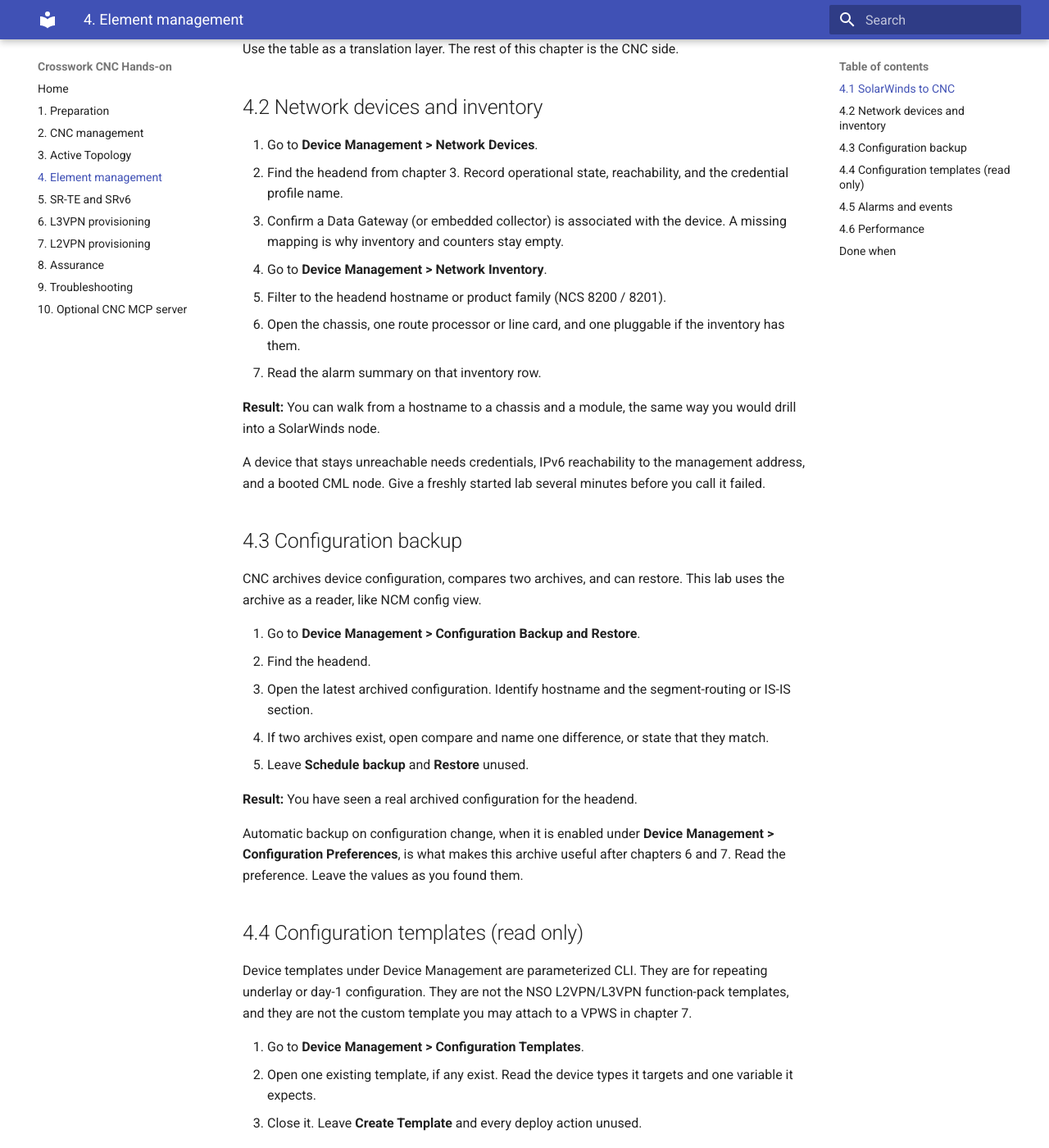
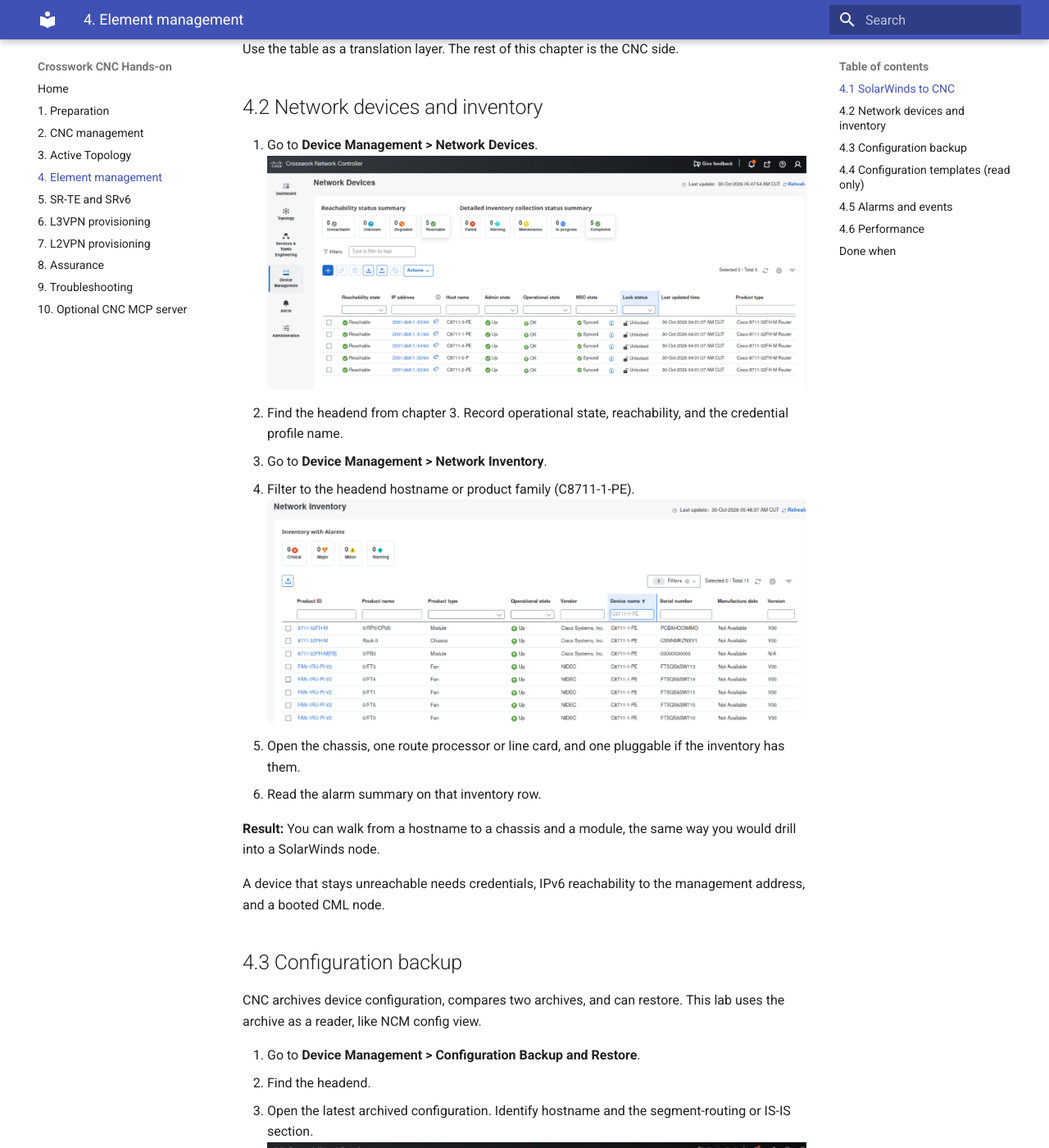
Before and after one commit to hitakaha/cnc-hands-on, an MkDocs documentation site: the page built from docs/04-element-management.md, in a window 1280 px wide and 1400 px high, scrolled down 1164 px. Shown: the whole window at 82% size. Built offline with MkDocs 1.6.1 and Material for MkDocs 9.7.7, drawn with Linux system fonts in a browser that asks for light colours; some of the changed text lies outside the part shown.

Commit message:
update chapter 3 and 4

```diff
--- a/docs/04-element-management.md
+++ b/docs/04-element-management.md
@@ -25,16 +25,17 @@
 ## 4.2 Network devices and inventory
 
 1. Go to **Device Management > Network Devices**.
+![dcloud](img/04/01-network-devices.png)
 2. Find the headend from chapter 3. Record operational state, reachability, and the credential profile name.
-3. Confirm a Data Gateway (or embedded collector) is associated with the device. A missing mapping is why inventory and counters stay empty.
-4. Go to **Device Management > Network Inventory**.
-5. Filter to the headend hostname or product family (NCS 8200 / 8201).
-6. Open the chassis, one route processor or line card, and one pluggable if the inventory has them.
-7. Read the alarm summary on that inventory row.
+3. Go to **Device Management > Network Inventory**.
+4. Filter to the headend hostname or product family (C8711-1-PE).
+![dcloud](img/04/02-network-inventory.png)
+5. Open the chassis, one route processor or line card, and one pluggable if the inventory has them.
+6. Read the alarm summary on that inventory row.
 
 **Result:** You can walk from a hostname to a chassis and a module, the same way you would drill into a SolarWinds node.
 
-A device that stays unreachable needs credentials, IPv6 reachability to the management address, and a booted CML node. Give a freshly started lab several minutes before you call it failed.
+A device that stays unreachable needs credentials, IPv6 reachability to the management address, and a booted CML node.
 
 ## 4.3 Configuration backup
 
@@ -43,12 +44,14 @@
 1. Go to **Device Management > Configuration Backup and Restore**.
 2. Find the headend.
 3. Open the latest archived configuration. Identify hostname and the segment-routing or IS-IS section.
+![dcloud](img/04/03-config.png)
 4. If two archives exist, open compare and name one difference, or state that they match.
 5. Leave **Schedule backup** and **Restore** unused.
 
 **Result:** You have seen a real archived configuration for the headend.
 
 Automatic backup on configuration change, when it is enabled under **Device Management > Configuration Preferences**, is what makes this archive useful after chapters 6 and 7. Read the preference. Leave the values as you found them.
+![dcloud](img/04/04-config-preference.png)
 
 ## 4.4 Configuration templates (read only)
 
@@ -56,20 +59,36 @@
 
 1. Go to **Device Management > Configuration Templates**.
 2. Open one existing template, if any exist. Read the device types it targets and one variable it expects.
-3. Close it. Leave **Create Template** and every deploy action unused.
+3. Configuration templates can be used to execute a set of commands. Create a new template and put following values.
+    - Name: collect-outputs
+    - Enable "Read template for troubleshooting"
+    - Authorization: admin
+![dcloud](img/04/05-template1.png)
+4. Select "Cisco 8711-32FH" as a device type.
+![dcloud](img/04/06-template2.png)
+5. No input for Define variable, just click Next
+![dcloud](img/04/07-template3.png)
+6. Put show commands in Configure template script
+![dcloud](img/04/08-template4.png)
+7. Deploy created template
+![dcloud](img/04/09-template5.png)
+8. Go to Jobs to see the progress.
+![dcloud](img/04/10-template6.png)
 
-**Result:** You can explain this store versus the NSO service template.
+
 
 ## 4.5 Alarms and events
 
 1. Go to **Alerts > Alarms and Events**.
 2. Stay on **Alarms**. Use the category list to see system, network, and device alarms as separate sets.
 3. Filter to the headend if the filter allows it.
+![dcloud](img/04/11-alarms.png)
 4. If an alarm is present, record severity, source, and whether it is acknowledged. Leave acknowledge, clear, and annotate unused unless the instructor gives you a lab alarm of your own.
 5. Switch **Show** from Alarms to **Events**.
 6. Read the newest event. An event is a moment in time. An alarm remains until it clears.
+![dcloud](img/04/12-events.png)
 
-**Result:** You can open both views. An empty alarm list is valid on a healthy CML lab. Write "no active device alarms" and move on.
+**Result:** You can open both views. An empty alarm list is valid on a healthy CML lab.
 
 You will use this page again in chapter 9.
 
@@ -78,8 +97,9 @@
 Link colors on the topology map come from interface utilization collected for Optimization Engine. Element management adds polling policies, which is the CNC equivalent of a SolarWinds threshold on an interface.
 
 1. Go to **Device Management > Performance Policies**.
+![dcloud](img/04/13-performance-policies.png)
 2. Open one existing policy, if any exist. Read which devices it covers, how often it polls, and which threshold raises an alarm.
-3. Return to the headend in **Network Devices** or **Network Inventory** and open the metrics or interface view. Compare one interface counter with the utilization you wrote down in chapter 3.
+3. Return to the **Topology** and click any link. Open **History** and confirm the utilization and traffic rate.
 4. Leave the policy switch as you found it.
 
 **Result:** You can say where a threshold is defined, and you can point at one live counter.
```
Also changed, not shown: docs/img/04/01-network-devices.png (added), docs/img/04/02-network-inventory.png (added), docs/img/04/03-config.png (added), docs/img/04/04-config-preference.png (added), docs/img/04/05-template1.png (added), docs/img/04/06-template2.png (added), docs/img/04/07-template3.png (added), docs/img/04/08-template4.png (added), docs/img/04/09-template5.png (added), docs/img/04/10-template6.png (added), docs/img/04/11-alarms.png (added), docs/img/04/12-events.png (added), docs/img/04/13-performance-policies.png (added), 1 other file.
